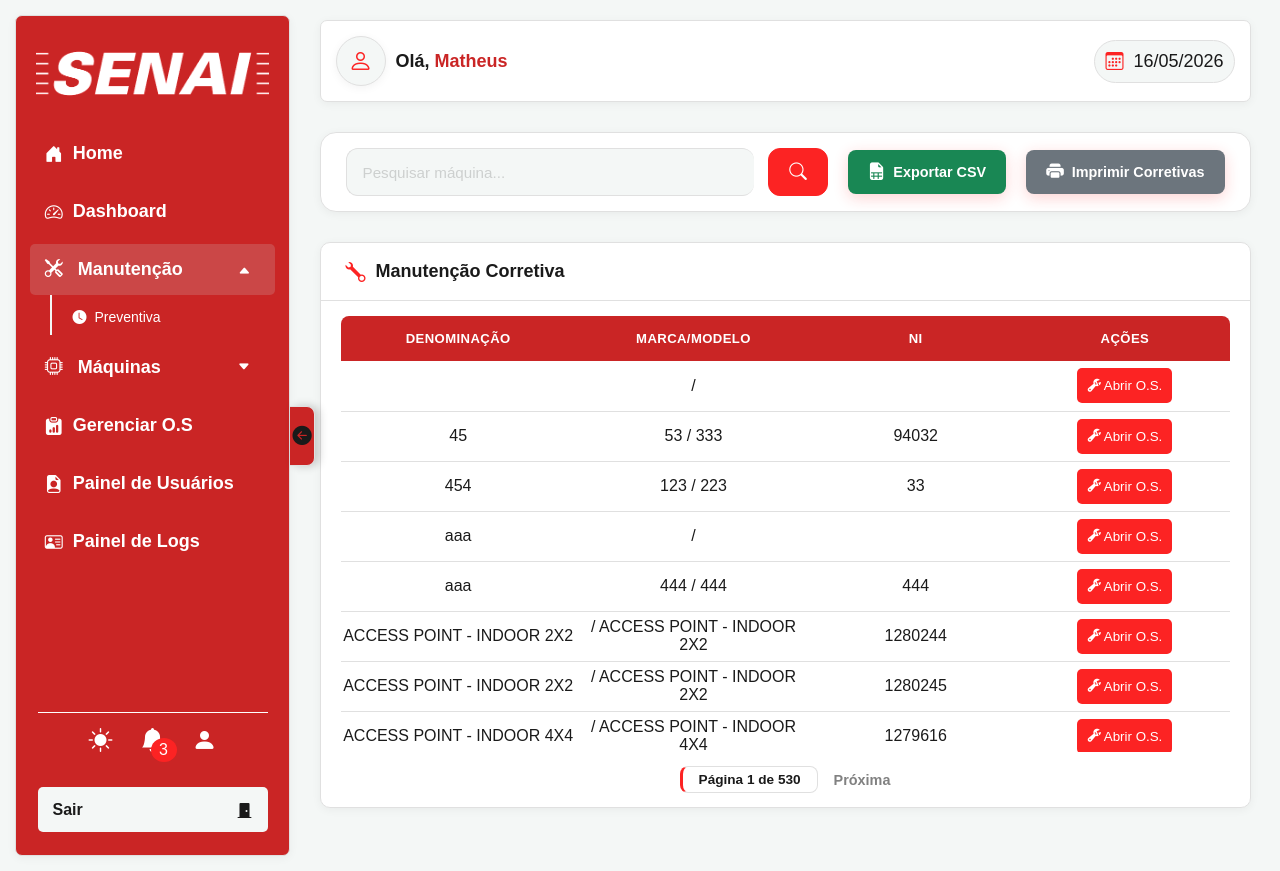
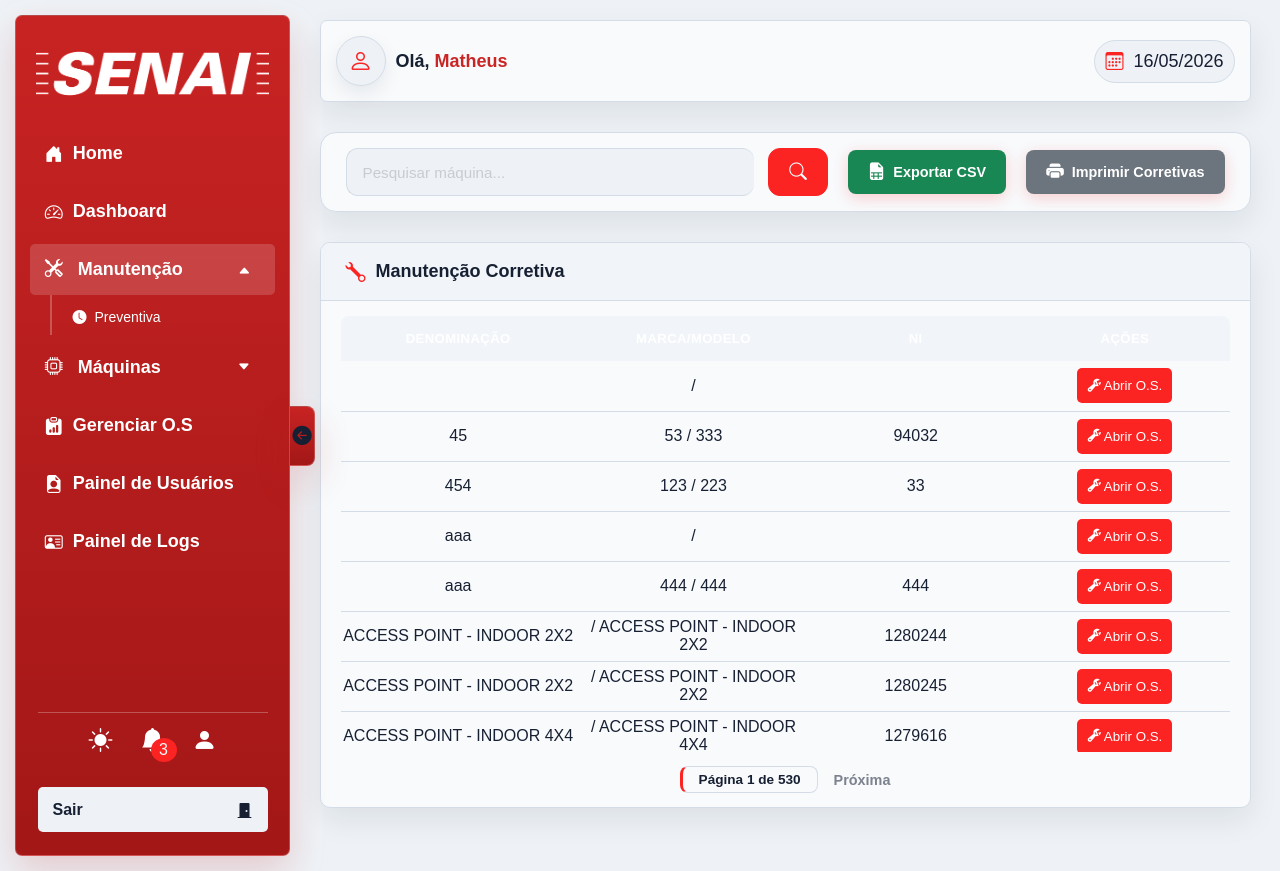
Before and after one commit to mathgb10/proj_manutencao, a PHP site: page /php/views/corretiva.php in a window 1280 px wide. Run offline with PHP 8.4, Linux system fonts and the light colour scheme; a user stored in the database is signed in; data comes from the database, SQL or seed files in the repository; data that the repository does not hold is empty; some web fonts are replaced.

Commit message:
style: update CSS variables and styles for light theme across multiple files

```diff
--- a/css/global.css
+++ b/css/global.css
@@ -149,17 +149,97 @@ html[data-tema='escuro'] {
 }
 
 html[data-tema='claro'] {
-    --corFundo: #f4f7f6;
-    --corFundo2: #ffffff;
-    --sombra: 0 2px 10px rgba(0, 0, 0, .05);
-    --sombra2: 0 2px 10px rgba(0, 0, 0, .05);
+    --corFundo: #eef2f6;
+    --corFundo2: #f8fafc;
+    --sombra: 0 12px 30px rgba(15, 23, 42, .08);
+    --sombra2: 0 8px 20px rgba(15, 23, 42, .08);
 
-    --corTxt2: #1e1e1e;
+    --corTxt2: #111827;
     --corTxt: #FFFFFF;  /* Mantido — usado em fundos coloridos (botões vermelhos, etc.) */
-    --corTxt3: #1a1a1a; /* Antes era #000 — levemente suavizado */
+    --corTxt3: #172033; /* Antes era #000 — levemente suavizado */
 
-    --corBordas: #e0e0e0;
-    --corBarra: #ca2525;
+    --corBordas: #d3dce7;
+    --corBarra: #b91c1c;
+    --hoverTr: rgba(185, 28, 28, .08);
+    --cinzafundo: #e7edf4;
+}
+
+html[data-tema='claro'] body {
+    background: var(--corFundo);
+    color: var(--corTxt3);
+}
+
+html[data-tema='claro'] .sidebar {
+    background: linear-gradient(180deg, #c82323 0%, #a31717 100%);
+    border-color: rgba(255, 255, 255, .22);
+    box-shadow: 0 16px 36px rgba(185, 28, 28, .18);
+}
+
+html[data-tema='claro'] .links,
+html[data-tema='claro'] .links-sub {
+    color: #fff;
+}
+
+html[data-tema='claro'] .links:hover,
+html[data-tema='claro'] .links-sub:hover,
+html[data-tema='claro'] .links.ativo,
+html[data-tema='claro'] .links-sub.ativo,
+html[data-tema='claro'] .sidebar .ativo {
+    background: rgba(255, 255, 255, .16);
+    color: #fff;
+}
+
+html[data-tema='claro'] input,
+html[data-tema='claro'] select,
+html[data-tema='claro'] textarea {
+    background-color: #f9fbfd;
+    border-color: var(--corBordas);
+    color: var(--corTxt3);
+}
+
+html[data-tema='claro'] input::placeholder,
+html[data-tema='claro'] textarea::placeholder {
+    color: rgba(23, 32, 51, .48);
+}
+
+html[data-tema='claro'] input:focus,
+html[data-tema='claro'] select:focus,
+html[data-tema='claro'] textarea:focus {
+    border-color: var(--corBase);
+    box-shadow: 0 0 0 3px rgba(252, 35, 35, .12);
+    outline: none;
+}
+
+html[data-tema='claro'] .div-header,
+html[data-tema='claro'] .tabela-bg,
+html[data-tema='claro'] .tabela-bg2,
+html[data-tema='claro'] .doc-card,
+html[data-tema='claro'] .doc-hero,
+html[data-tema='claro'] .welcome-box,
+html[data-tema='claro'] .modal-box,
+html[data-tema='claro'] .card-box-filho {
+    border-color: var(--corBordas);
+    box-shadow: var(--sombra);
+}
+
+html[data-tema='claro'] table thead,
+html[data-tema='claro'] .tabela-titulo {
+    background: #f1f5f9;
+}
+
+html[data-tema='claro'] table tbody tr:hover {
+    background: var(--hoverTr);
+    box-shadow: none;
+}
+
+html[data-tema='claro'] .modal-box {
+    border: 1px solid var(--corBordas);
+}
+
+html[data-tema='claro'] .modal-input input,
+html[data-tema='claro'] .modal-input textarea,
+html[data-tema='claro'] .modal-input select {
+    background: #f9fbfd;
 }
 
 @keyframes showBody {
--- a/css/modal.css
+++ b/css/modal.css
@@ -280,6 +280,24 @@ h1 {
 
 .modal-input input::placeholder {
     color: var(--corBordas);
+}
+
+html[data-tema='claro'] .modal-box {
+    border: 1px solid var(--corBordas);
+}
+
+html[data-tema='claro'] .modal-input input,
+html[data-tema='claro'] .modal-input textarea,
+html[data-tema='claro'] .modal-input select {
+    background: #fff;
+    color: var(--corTxt3);
+}
+
+html[data-tema='claro'] .modal-input input:focus,
+html[data-tema='claro'] .modal-input textarea:focus,
+html[data-tema='claro'] .modal-input select:focus {
+    border-color: var(--corBase);
+    box-shadow: 0 0 0 3px rgba(252, 35, 35, .12);
 }
 
 .modal-row {
--- a/css/nav.css
+++ b/css/nav.css
@@ -219,8 +219,8 @@ body.sidebar-collapsed .submenu {
 }
 
 .links-sub.ativo {
-    background: var();
-    color: var();
+    background: var(--hoverTr);
+    color: var(--txtClaro);
 }
 
 /* ===================== */
@@ -599,3 +599,32 @@ img {
         height: 42px;
     }
 }
+
+html[data-tema='claro'] .sidebar,
+html[data-tema='claro'] .botao-fechar button {
+    background: linear-gradient(180deg, #c82323 0%, #a31717 100%);
+    border-color: rgba(255, 255, 255, .22);
+    box-shadow: 0 16px 36px rgba(185, 28, 28, .18);
+}
+
+html[data-tema='claro'] .links,
+html[data-tema='claro'] .links-sub {
+    color: #fff;
+}
+
+html[data-tema='claro'] .links:hover,
+html[data-tema='claro'] .links-sub:hover,
+html[data-tema='claro'] .links.ativo,
+html[data-tema='claro'] .links-sub.ativo,
+html[data-tema='claro'] .sidebar .ativo {
+    background: rgba(255, 255, 255, .16);
+    color: #fff;
+}
+
+html[data-tema='claro'] .submenu {
+    border-left-color: rgba(255, 255, 255, .24);
+}
+
+html[data-tema='claro'] .div-configs {
+    border-top-color: rgba(255, 255, 255, .26);
+}
```
Also changed, not shown: css/login.css (+9 -9 lines).
